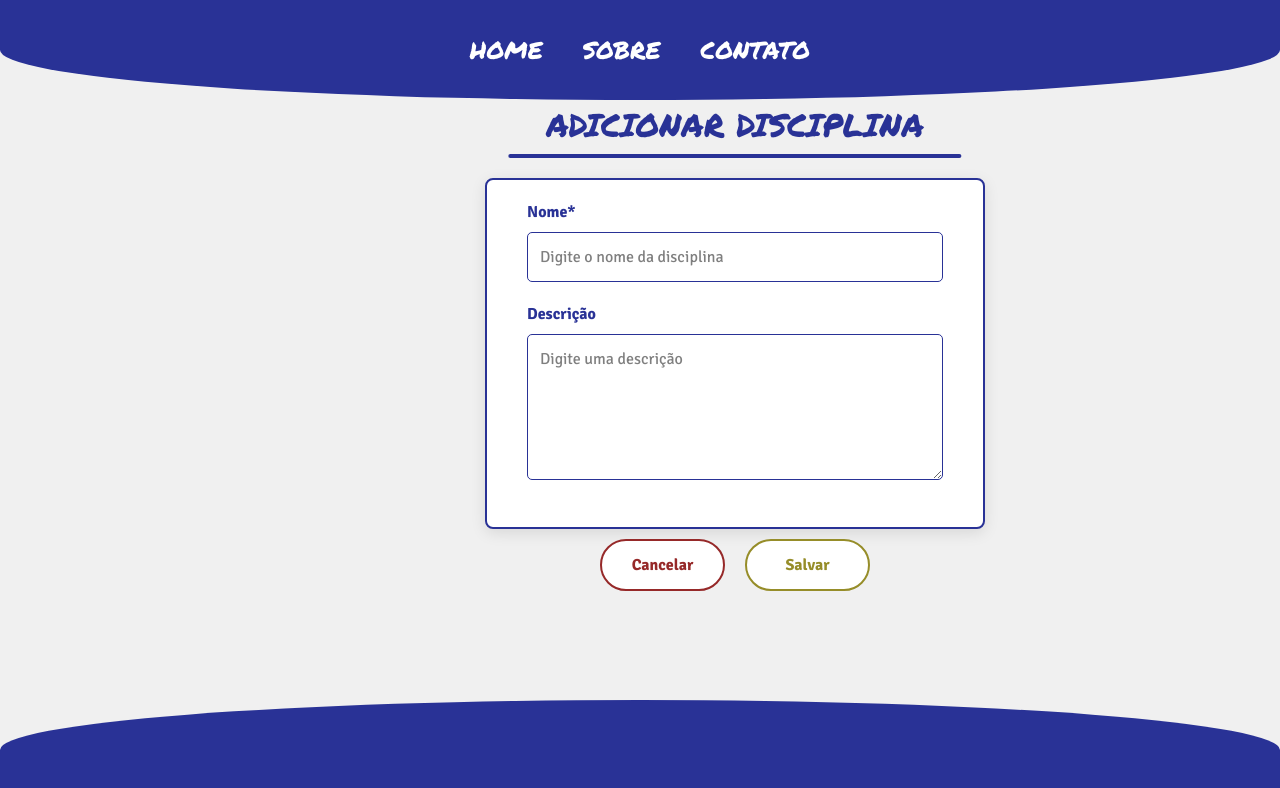
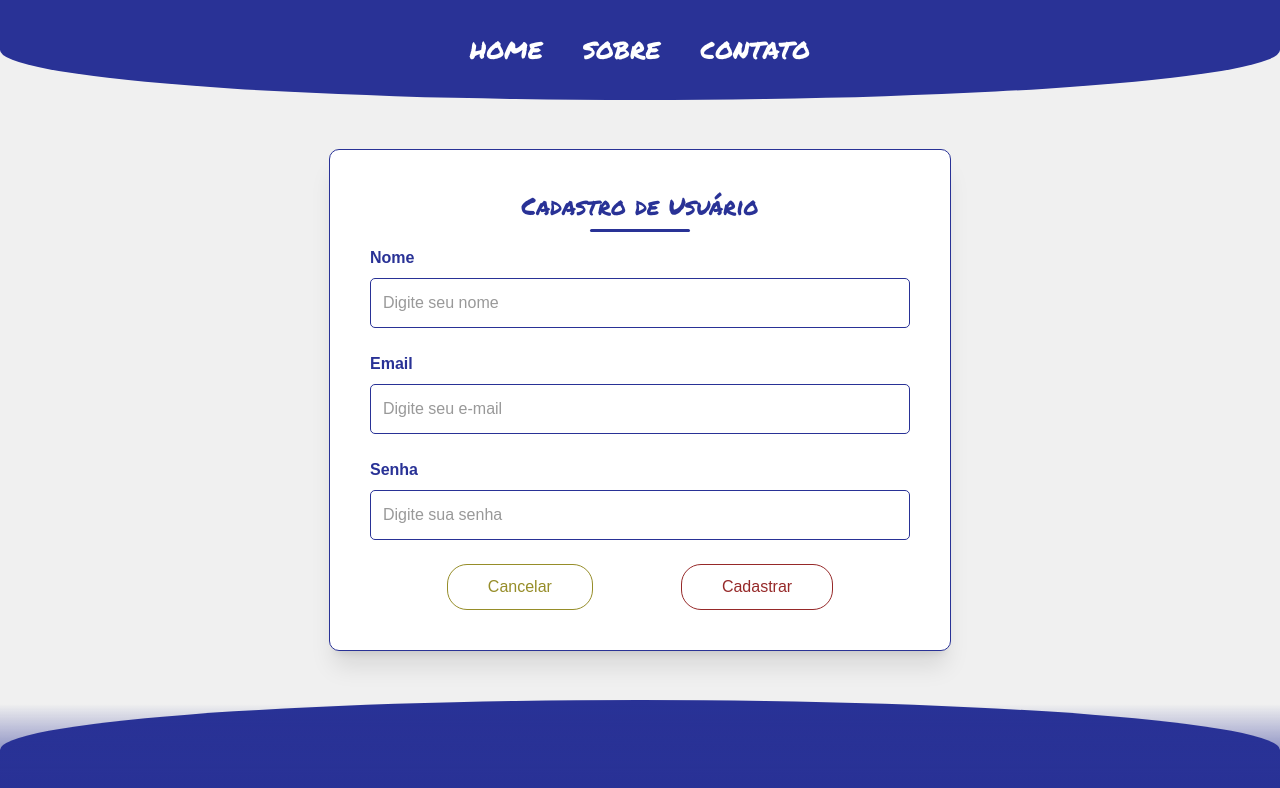
Before and after one commit to EduTrack-UNEX/EduTrack-Web, a React (Vite) app: page /cadastro in a window 1280 px wide. Shown: the top 788 px of the page. Built offline with nearby package versions, Linux system fonts and the light colour scheme.

Commit message:
feat: criando a tela de cadastro

```diff
--- a/src/App.tsx
+++ b/src/App.tsx
@@ -1,13 +1,18 @@
-
-import Login from './pages/login';
-import AdcDisciplina from './pages/AdcDisciplina'
+import { BrowserRouter as Router, Routes, Route } from "react-router-dom"
+import AdcDisciplina from "./pages/AdcDisciplina"
+import Login from "./pages/login"
+import Cadastro from "./pages/cadastro"
 
 function App() {
   return (
-    <div className="App">
-      <AdcDisciplina />
-    </div>
-  );
+    <Router>
+      <Routes>
+        <Route path="/" element={<AdcDisciplina />} />
+        <Route path="/login" element={<Login />} />
+        <Route path="/cadastro" element={<Cadastro />} />
+      </Routes>
+    </Router>
+  )
 }
 
-export default App;
+export default App
--- /dev/null
+++ b/src/pages/cadastro.tsx
@@ -0,0 +1,66 @@
+import Navbar from "../components/Navbar/navbar"
+import { useId } from "react"
+
+const Cadastro: React.FC = () => {
+  const email = useId()
+  const password = useId()
+
+  return (
+    <>
+      <Navbar />
+      <div className="flex justify-center items-center h-[calc(100vh-200px)] py-10 px-5">
+        <div className="bg-white border border-[#293296] rounded-[10px] shadow-xl p-10 w-[622px] max-w-[90%] text-center box-border z-10">
+          <h1 className="relative font-permanent-marker text-2xl text-[#293296] font-normal mb-6 after:content-[''] after:absolute after:left-1/2 after:-translate-x-1/2 after:-bottom-[10px] after:w-[100px] after:h-[3px] after:bg-[#293296] after:rounded-[2px]" style={{fontFamily: "'Permanent Marker', cursive"}}>
+            Cadastro de Usuário
+          </h1>
+          <form>
+            <div className="text-left mb-6">
+              <label htmlFor="name" className="block mb-2 font-signika font-bold text-[#293296]">
+                Nome
+              </label>
+              <input
+                type="text"
+                id={email}
+                placeholder="Digite seu nome"
+                className="w-full p-3 border border-[#293296] rounded-[5px] box-border text-base outline-none font-signika text-[#333] transition focus:border-[#293296] focus:shadow-[0_0_0_2px_rgba(41,50,150,0.2)]"
+              />
+            </div>
+            <div className="text-left mb-6">
+              <label htmlFor="email" className="block mb-2 font-signika font-bold text-[#293296]">
+                Email
+              </label>
+              <input
+                type="email"
+                id={email}
+                placeholder="Digite seu e-mail"
+                className="w-full p-3 border border-[#293296] rounded-[5px] box-border text-base outline-none font-signika text-[#333] transition focus:border-[#293296] focus:shadow-[0_0_0_2px_rgba(41,50,150,0.2)]"
+              />
+            </div>
+            <div className="text-left mb-6">
+              <label htmlFor="password" className="block mb-2 font-signika font-bold text-[#293296]">
+                Senha
+              </label>
+              <input
+                type="password"
+                id={password}
+                placeholder="Digite sua senha"
+                className="w-full p-3 border border-[#293296] rounded-[5px] box-border text-base outline-none font-signika text-[#333] transition focus:border-[#293296] focus:shadow-[0_0_0_2px_rgba(41,50,150,0.2)]"
+              />
+            </div>
+            <div className="flex justify-center gap-22 ">
+              <button type="button" className="bg-transparent border border-[#968D29] text-[#968D29] px-10 py-2.5 rounded-[20px] text-base font-signika block w-auto mt-0 mb-0 cursor-pointer hover:opacity-90 transition backgro">
+                Cancelar
+              </button>
+              <button type="submit" className="bg-transparent border border-[#962929] text-[#962929] px-10 py-2.5 rounded-[20px] text-base font-signika block w-auto mt-0 mb-0 cursor-pointer hover:opacity-90 transition">
+                Cadastrar
+              </button>
+            </div>
+          </form>
+        </div>
+      </div>
+      <div className="w-full h-24 absolute left-0 bottom-0 z-0 rounded-t-[48%_54%_73%_27%/71%_100%_0%_29%] bg-gradient-to-t from-[#293296] to-transparent"></div>
+    </>
+  )
+}
+
+export default Cadastro
--- a/src/pages/login.tsx
+++ b/src/pages/login.tsx
@@ -2,7 +2,7 @@ import '../styles/Login.css';
 import Navbar from '../components/Navbar/navbar';
 import { useId } from "react"
 
-const Login: React.FC = () => {
+const Cadastro: React.FC = () => {
   const email = useId()
   const password = useId()
 
@@ -37,6 +37,6 @@ const Login: React.FC = () => {
       <div className="bottom-wave"></div>
     </>
   )
-};
+}
 
-export default Login;
+export default Cadastro
```
Also changed, not shown: 1 other file (tests, documents, lock files or other folders).
